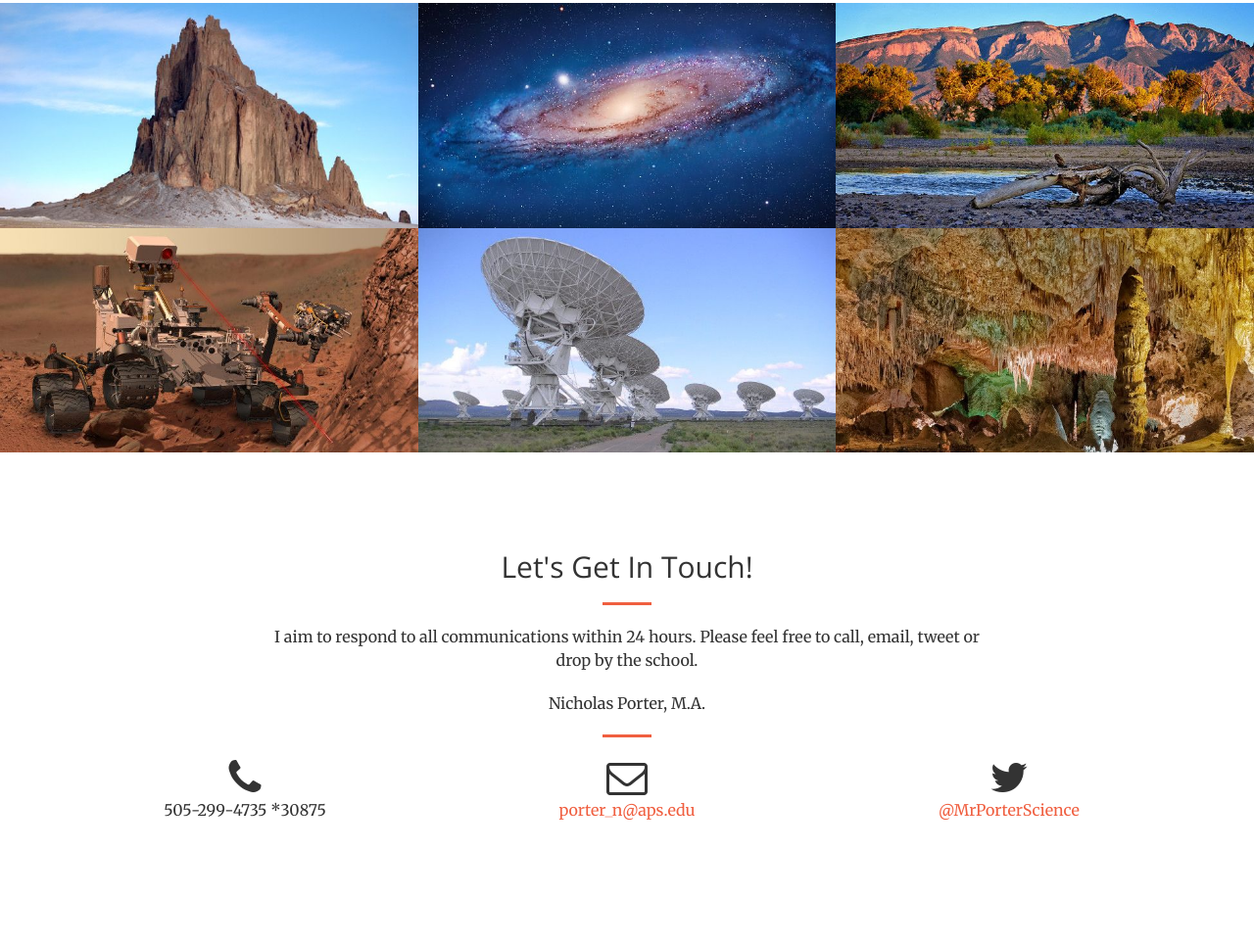
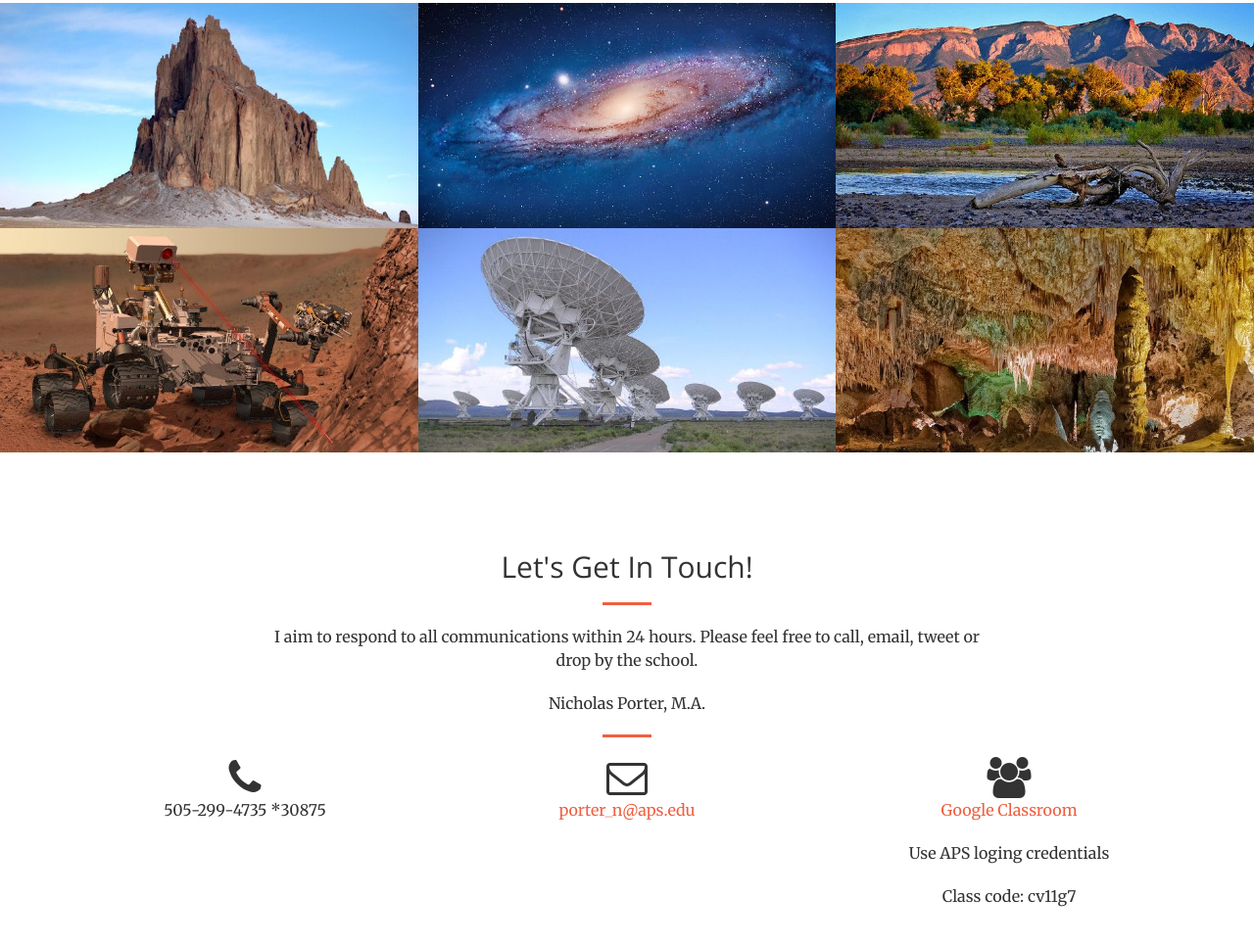
Before and after one commit to mms-earth-science/class, a website: page index.html in a window 1280 px wide. Shown: the part 2261-3226 px from the top of the page at 98% size. Drawn offline with nearby package versions, Linux system fonts and the light colour scheme.

Commit message:
Update index.html

```diff
--- a/index.html
+++ b/index.html
@@ -258,8 +258,10 @@
                     <p><a href="mailto:porter_n@aps.edu">porter_n@aps.edu</a></p>
                 </div>
                 <div class="col-lg-4 text-center">
-                    <i class="fa fa-twitter fa-3x sr-contact"></i>
-                    <p><a href="https://twitter.com/MrPorterScience">@MrPorterScience</a></p>
+                    <i class="fa fa-users fa-3x sr-contact"></i>
+                    <p><a href="https://classroom.google.com/">Google Classroom</a></p>
+                    <p>Use APS loging credentials</p>
+                    <p>Class code: cv11g7</p>
                 </div>
             </div>
         </div>
```
